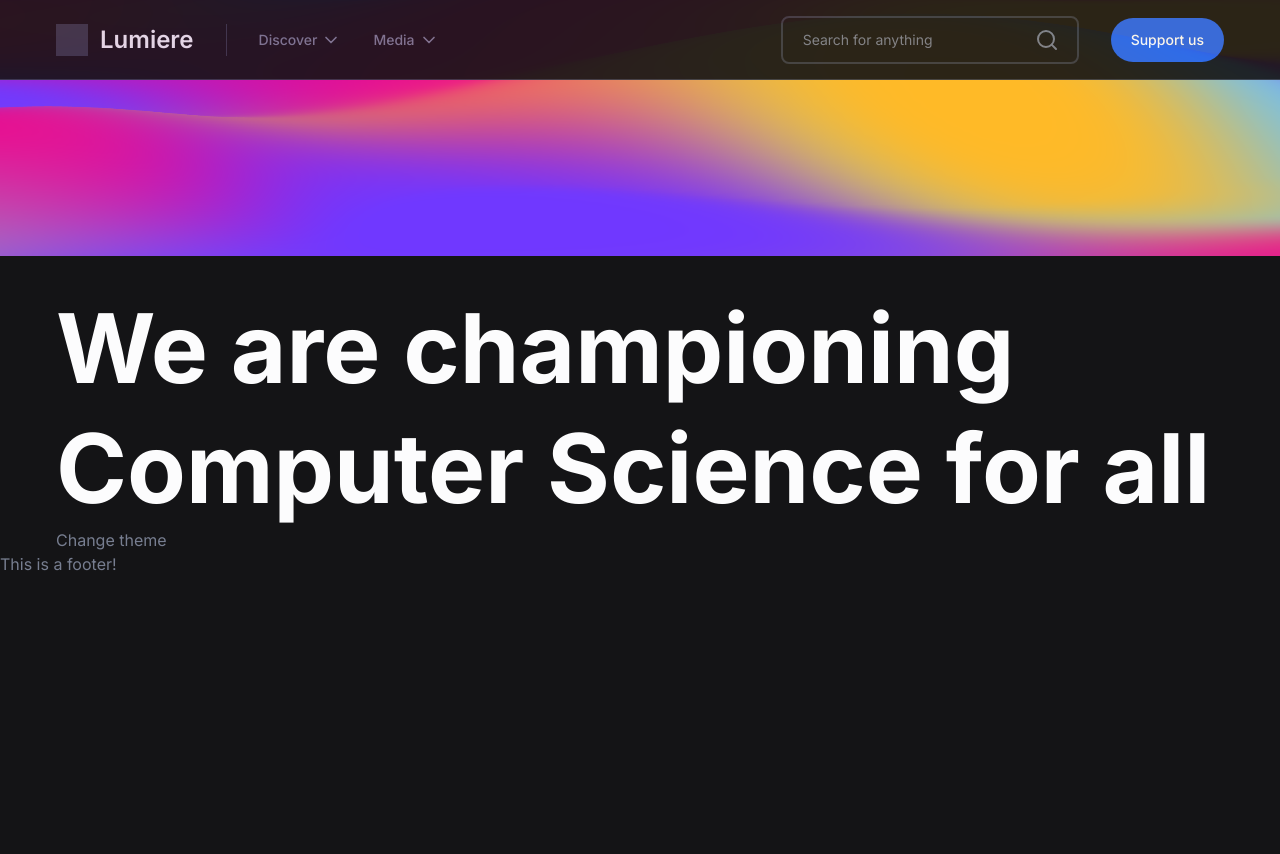
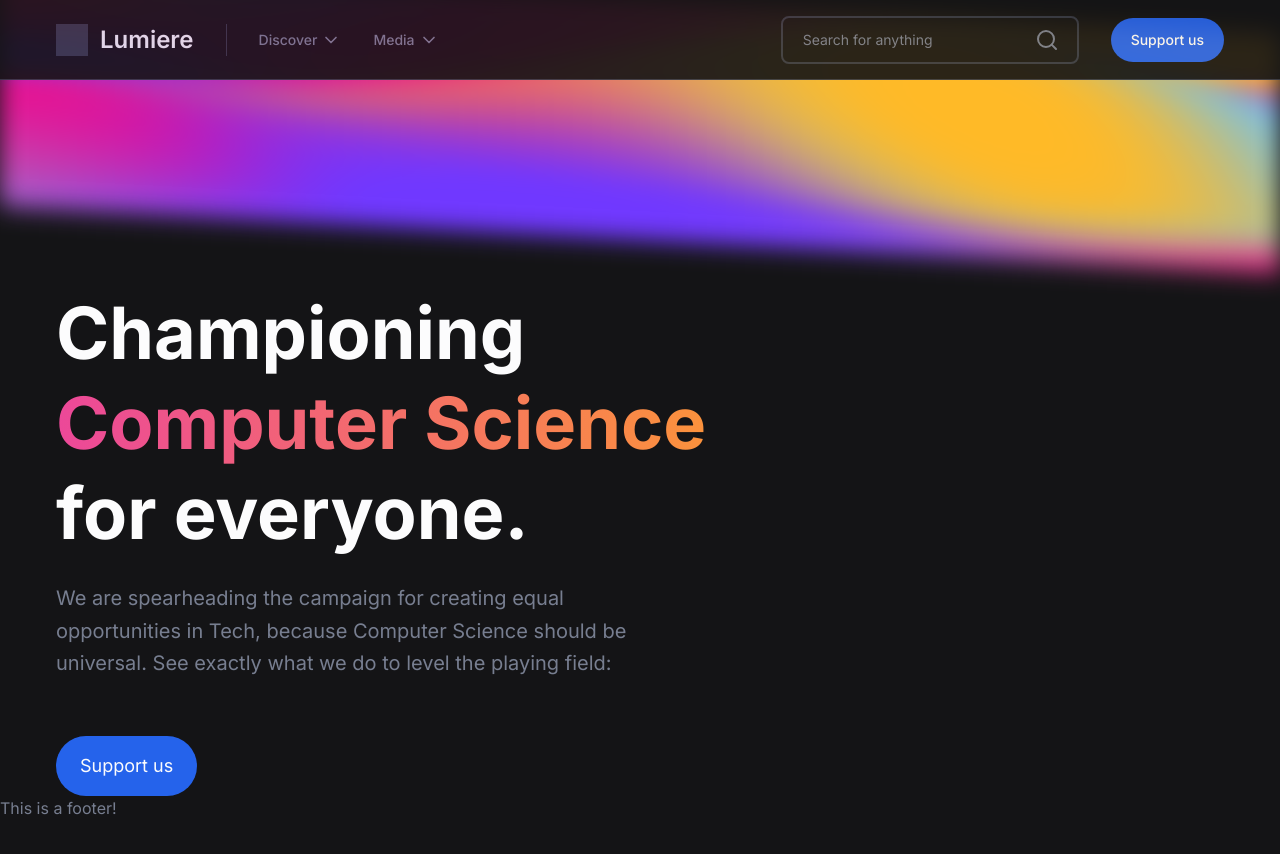
Before and after one commit to AnthonyKuang/ProjectLumiere, a Next.js app: page / in a window 1280 px wide. Shown: the top 854 px of the page. Built offline with nearby package versions, Linux system fonts and the light colour scheme.

Commit message:
hero section

```diff
--- a/components/Header.js
+++ b/components/Header.js
@@ -3,13 +3,13 @@ import { FiChevronDown, FiSearch } from 'react-icons/fi';
 
 export default function Header() {
   return (
-    <header className='sticky-navbar h-20 flex items-center opacity-90 border-b border-gray-200 dark:border-gray-500 z-10 bg-gray-100 dark:bg-gray-700'>
+    <header className='sticky-navbar h-20 flex items-center opacity-90 border-b border-gray-500 z-10 bg-gray-700'>
       <div className='container flex items-center'>
         <Link href='/'>
           <a>
-            <figure className='flex items-center border-r border-gray-200 dark:border-gray-500 pr-8'>
-              <div className='w-8 h-8 bg-gray-300 dark:bg-gray-500 mr-3'></div>
-              <figcaption className='text-gray-600 dark:text-gray-200 text-2xl font-semibold'>
+            <figure className='flex items-center border-r border-gray-500 pr-8'>
+              <div className='w-8 h-8 bg-gray-500 mr-3'></div>
+              <figcaption className='text-gray-200 text-2xl font-semibold'>
                 Lumiere
               </figcaption>
             </figure>
@@ -32,11 +32,13 @@ export default function Header() {
             type='text'
             name='search'
             placeholder='Search for anything'
-            className='py-3 rounded-lg border-2 bg-transparent pr-16 pl-5 text-sm border-gray-200 dark:border-gray-500'
+            className='py-3 rounded-lg border-2 bg-transparent pr-16 pl-5 text-sm border-gray-500'
           />
           <FiSearch className='absolute right-0 mr-5 w-6 h-6' />
         </form>
-        <button className='ml-8 button-primary'>Support us</button>
+        <button className='ml-8 button-primary px-5 py-3 text-sm'>
+          Support us
+        </button>
       </div>
     </header>
   );
--- a/components/layouts/HomeLayout.js
+++ b/components/layouts/HomeLayout.js
@@ -13,7 +13,7 @@ export default function HomeLayout({ children }) {
   return (
     <div>
       <Header />
-      <div className='relative h-64 -mt-20'>
+      <div className='relative -mt-20 h-60'>
         <canvas
           className='gradient-canvas absolute top-0'
           data-js-darken-top
--- a/package.json
+++ b/package.json
@@ -11,7 +11,6 @@
   "dependencies": {
     "eslint-import-resolver-typescript": "^2.4.0",
     "next": "11.1.0",
-    "next-themes": "^0.0.15",
     "react": "17.0.2",
     "react-dom": "17.0.2",
     "react-icons": "^4.2.0"
--- a/pages/_app.js
+++ b/pages/_app.js
@@ -2,14 +2,9 @@
 // See https://nextjs.org/docs/advanced-features/custom-app
 
 import '@styles/global.css';
-import { ThemeProvider } from 'next-themes';
 
 export default function ProjectLumiere({ Component, pageProps }) {
   const getLayout = Component.getLayout || ((page) => page);
 
-  return getLayout(
-    <ThemeProvider attribute='class' defaultTheme='dark'>
-      <Component {...pageProps} />
-    </ThemeProvider>
-  );
+  return getLayout(<Component {...pageProps} />);
 }
--- a/pages/_document.js
+++ b/pages/_document.js
@@ -13,7 +13,7 @@ class MyDocument extends Document {
             rel='stylesheet'
           />
         </Head>
-        <body className='bg-gray-100 dark:bg-gray-700 text-gray-400'>
+        <body className='bg-gray-700 text-gray-400'>
           <Main />
           <NextScript />
         </body>
--- a/pages/index.js
+++ b/pages/index.js
@@ -2,18 +2,9 @@
 // See https://nextjs.org/docs/routing/introduction#index-routes
 
 import Head from 'next/head';
-import { useEffect, useState } from 'react';
-import { useTheme } from 'next-themes';
 import HomeLayout from '@components/layouts/HomeLayout';
 
 export default function Home() {
-  const [mounted, setMounted] = useState(false);
-  const { theme, setTheme } = useTheme();
-
-  useEffect(() => {
-    setMounted(true);
-  }, []);
-
   return (
     <>
       <Head>
@@ -23,16 +14,26 @@ export default function Home() {
       </Head>
 
       <main>
-        <section className='flex'>
-          <h1 className='mt-8'>We are championing Computer Science for all</h1>
+        <section className='mt-12 flex'>
+          <div className='max-w-2xl'>
+            <h1>
+              Championing{' '}
+              <span className='gradient-text'>Computer Science</span> for
+              everyone.
+            </h1>
+            <p className='mt-6 pr-12 text-xl leading-relaxed'>
+              We are spearheading the campaign for creating equal opportunities
+              in Tech, because Computer Science should be universal. See exactly
+              what we do to level the playing field:
+            </p>
+            <div className='mt-14'>
+              <button className='button-primary px-6 py-4 text-lg font-normal'>
+                Support us
+              </button>
+            </div>
+          </div>
         </section>
       </main>
-
-      {mounted && (
-        <button onClick={() => setTheme(theme === 'light' ? 'dark' : 'light')}>
-          Change theme
-        </button>
-      )}
     </>
   );
 }
--- a/styles/global.css
+++ b/styles/global.css
@@ -5,17 +5,21 @@
 @tailwind utilities;
 
 @layer base {
+  body {
+    @apply overflow-hidden;
+  }
+
   h1,
   h2,
   h3,
   h4,
   h5,
   h6 {
-    @apply text-gray-600 dark:text-gray-100;
+    @apply text-gray-100;
   }
 
   h1 {
-    @apply text-8xl font-bold leading-tight;
+    @apply text-7xl font-bold leading-tight;
   }
 }
 
@@ -25,11 +29,15 @@
   }
 
   .gradient-canvas {
-    @apply w-full h-full;
+    @apply w-full h-full skew-y-3 blur-md;
     --gradient-color-1: #ef008f;
     --gradient-color-2: #6ec3f4;
     --gradient-color-3: #7038ff;
     --gradient-color-4: #ffba27;
+  }
+
+  .gradient-text {
+    @apply bg-clip-text text-transparent bg-gradient-to-r from-pink-500 to-orange-400;
   }
 
   .sticky-navbar {
@@ -37,6 +45,6 @@
   }
 
   .button-primary {
-    @apply font-medium text-sm rounded-3xl px-5 py-3 bg-blue-600 text-gray-100;
+    @apply font-medium rounded-full bg-blue-600 text-gray-100;
   }
 }
--- a/tailwind.config.js
+++ b/tailwind.config.js
@@ -7,7 +7,7 @@ const { fontFamily } = require('tailwindcss/defaultTheme');
 module.exports = {
   mode: 'jit',
   purge: ['./pages/**/*.{js,ts,jsx,tsx}', './components/**/*.{js,ts,jsx,tsx}'],
-  darkMode: 'class',
+  darkMode: false,
   theme: {
     colors: {
       transparent: 'transparent',
```
Also changed, not shown: 1 other file (tests, documents, lock files or other folders).
